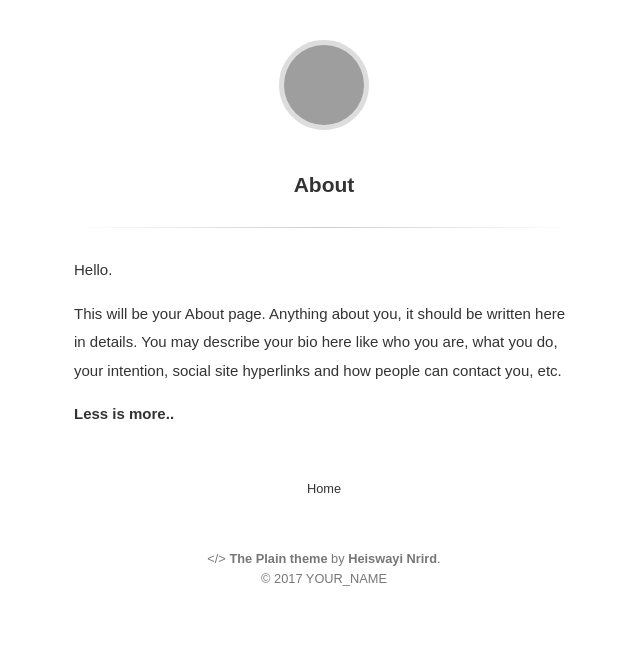
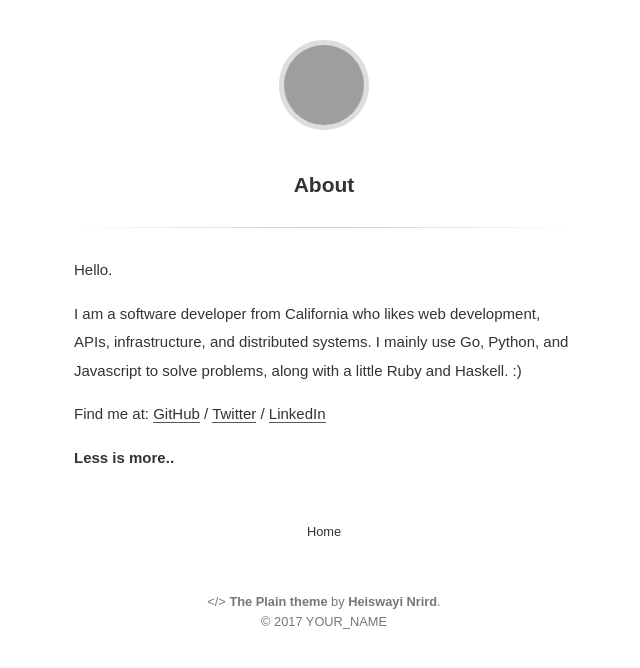
Before and after one commit to nijaru/nijaru.github.io, a Jekyll site: the page built from about.md, in a window 1280 px wide, cut to the strip 0-668 px from the top of the page. Shown: the whole strip, without its empty margins (316-956 px from the left). Built offline with Jekyll 4.4.1, drawn with Linux system fonts in a browser that asks for light colours; grey boxes are pictures that could not be loaded.

Commit message:
Personalize about.md
Signed-off-by: Nick Russo <nicholasjamesrusso@gmail.com>

```diff
--- a/about.md
+++ b/about.md
@@ -5,6 +5,8 @@ title: About
 
 Hello.
 
-This will be your About page. Anything about you, it should be written here in details. You may describe your bio here like who you are, what you do, your intention, social site hyperlinks and how people can contact you, etc.
+I am a software developer from California who likes web development, APIs, infrastructure, and distributed systems. I mainly use Go, Python, and Javascript to solve problems, along with a little Ruby and Haskell. :)
+
+Find me at: [GitHub](https://github.com/nijaru) / [Twitter](https://twitter.com/nijaruuu) / [LinkedIn](https://www.linkedin.com/in/nick-russo/)
 
 **Less is more..**
```
